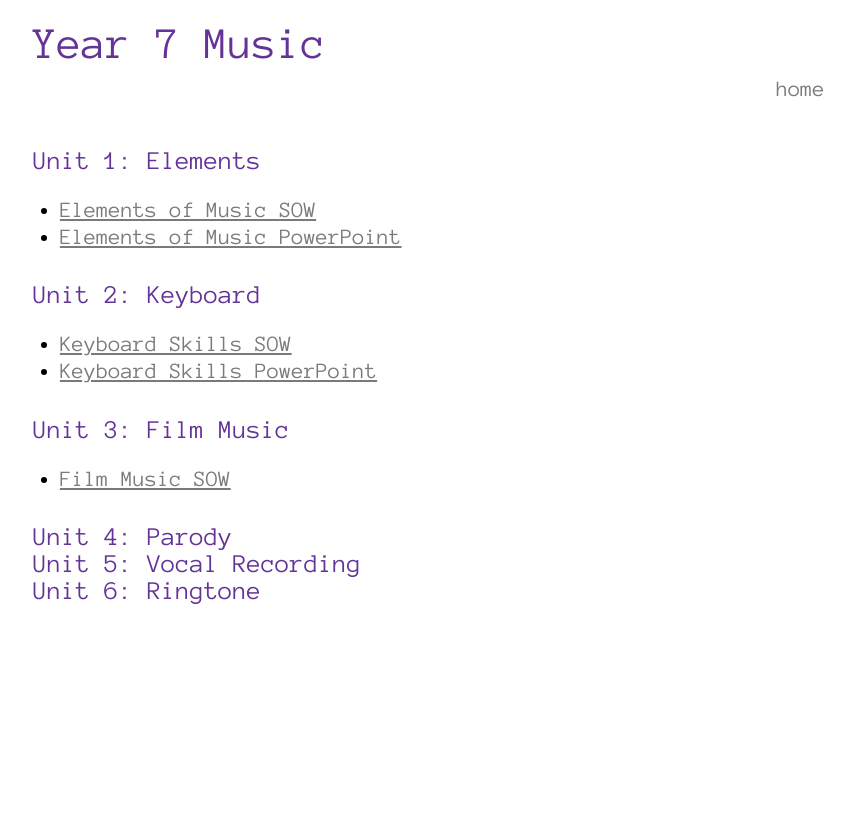
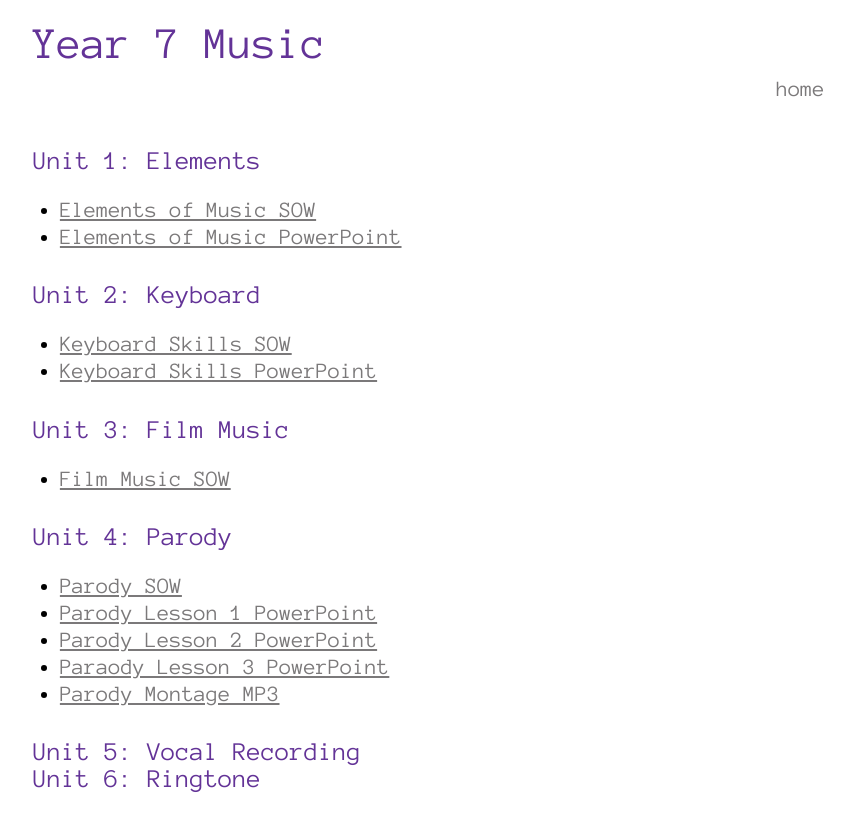
Before and after one commit to MalphasWats/stagewallis.com, a Jekyll site: the page built from music/Year7.markdown, in a window 1280 px wide. Shown: the top 831 px of the page, without its empty margins (207-1061 px from the left). Built offline with Jekyll 4.4.1, drawn with Linux system fonts in a browser that asks for light colours.

Commit message:
y7musicterm4resources

```diff
--- a/music/Year7.markdown
+++ b/music/Year7.markdown
@@ -23,7 +23,11 @@ title: Year 7 Music
 
 ### Unit 4: Parody
 
-
+* [Parody SOW](year7music/Key Stage 3 Termly SOW Music Y7 Term 4.docx)
+* [Parody Lesson 1 PowerPoint](year7music/Parody lesson 1.ppt)
+* [Parody Lesson 2 PowerPoint](year7music/Parody lesson 2.ppt)
+* [Paraody Lesson 3 PowerPoint](year7music/Parody lesson 3.ppt)
+* [Parody Montage MP3](year7music/Parody_Montage.mp3)
 
 ### Unit 5: Vocal Recording
 
```
Also changed, not shown: 5 other files.
